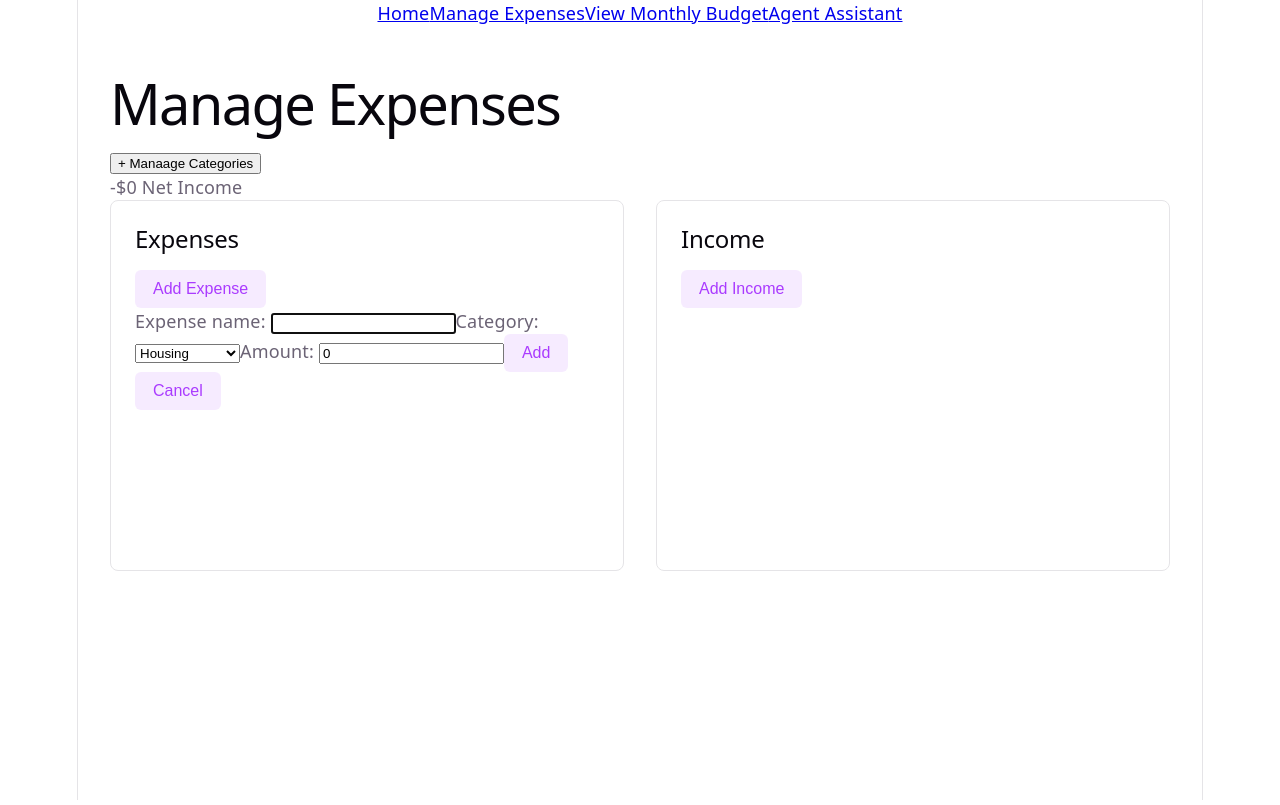
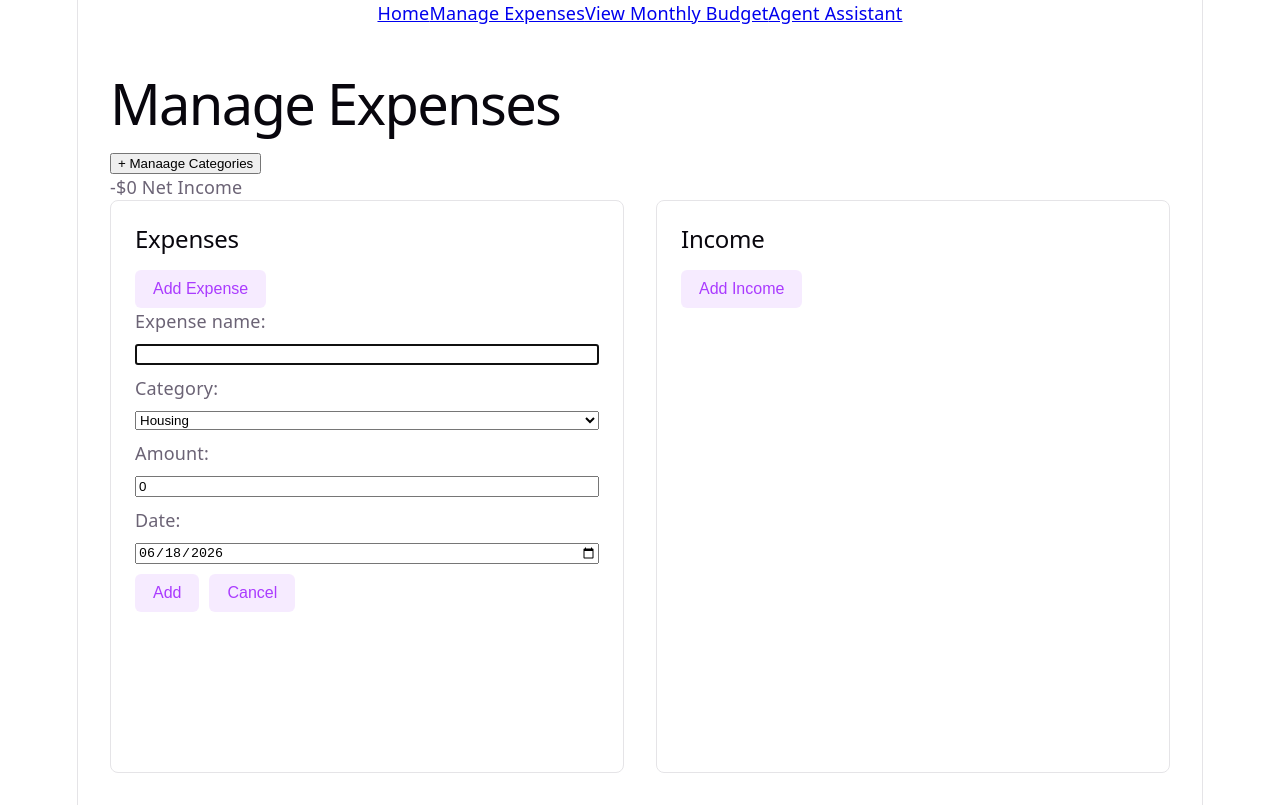
Before and after one commit to Ethan1440/budget_tracker, a React app in the folder frontend/: page /manage-expenses in a window 1280 px wide. Both pictures are taken after a click on the button "Add Expense". Built offline with nearby package versions, Linux system fonts and the light colour scheme; the HTML template or start-up script is replaced by a standard one.

Commit message:
added date to income/expense items. organized layout of add expense/income to be vertical

```diff
--- a/frontend/src/components/addItemButton.jsx
+++ b/frontend/src/components/addItemButton.jsx
@@ -7,15 +7,18 @@ function AddItemButton({ type, categories, onAdd }) {
     const [name, setName] = useState(''); //State to control the (expense/income)name input value. defaults to empty string.
     const [category, setCategory] = useState(categories[0] ?? ''); //State to control the category input value. defaults to first item in categories array or empty string when categories is null.
     const [amount, setAmount] = useState(0.0); //State to control the amount input value. defaults` to empty string.
+    const [date, setDate] = useState(new Date().toISOString().split('T')[0]); //State to control the date input value. defaults to current date.
+
 
     const handleSubmit = (e) => {
         e.preventDefault();
-        onAdd(type, name, amount, category); //store state data in ManageExpenses using .addExpense_addIncome
+        onAdd(type, name, amount, category, date); //store state data in ManageExpenses using .addExpense_addIncome
 
         //reset the form
         setName('');
         setCategory(categories[0] ?? '');
         setAmount('');
+        setDate(new Date().toISOString().split('T')[0]);
         setFormOpen(false);
 
     } //TODO: Implement the form submission logic
@@ -31,8 +34,8 @@ function AddItemButton({ type, categories, onAdd }) {
         <div className="add-item-container">
             <button className={`manage-expenses-add-${type}`} onClick={() => setFormOpen(true)}>{type === 'income' ? ('Add Income') : type === 'expense' ? ('Add Expense') : ('Error Invalid type prop')}</button>
             {isFormOpen && (
-                <div className="add-item-form-container">
-                    <form onSubmit={handleSubmit}>
+                <div className="add-item-form-container" style={{ display: "flex", flexDirection: "column", gap: "10px" }}>
+                    <form onSubmit={handleSubmit} style={{ display: "flex", flexDirection: "column", gap: "10px" }}>
                         <label htmlFor="expense-input">{type === 'income' ? ('Income name: ') : type === 'expense' ? ('Expense name: ') : ('Error Invalid type prop')}</label>
                         <input id="expense-input" type="text" value={name} onChange={(e) => setName(e.target.value)} required autoFocus />
                         <label htmlFor="category-input">Category: </label>
@@ -43,8 +46,12 @@ function AddItemButton({ type, categories, onAdd }) {
                         </select>
                         <label htmlFor="amount-input">Amount: </label>
                         <input id="amount-input" type="number" value={amount} onChange={(e) => setAmount(e.target.value)} required />
-                        <button type="submit">Add</button>
-                        <button type="button" onClick={handleCancel}>Cancel</button>
+                        <label htmlFor="date-input">Date: </label>
+                        <input id="date-input" type="date" value={date} onChange={(e) => setDate(e.target.value)} required />
+                        <div style={{ display: "flex", flexDirection: "row", gap: "10px" }}>
+                            <button type="submit">Add</button>
+                            <button type="button" onClick={handleCancel}>Cancel</button>
+                        </div>
                     </form>
                 </div>
             )}
--- a/frontend/src/pages/ManageExpenses.jsx
+++ b/frontend/src/pages/ManageExpenses.jsx
@@ -15,9 +15,9 @@ function ManageExpenses() {
     const addExpense_addIncome = (type, name, amount, category) => {
         //validate the category exists in income or expense categories
         if (type === 'expense' && expenseCategories.includes(category)) {
-            setExpense([...expenses, { name, amount, category }]); //...expenses is the state of expenses before the new expense is added. then the update function is called and the new item added to the state var.
+            setExpense([...expenses, { name, amount, category, date }]); //...expenses is the state of expenses before the new expense is added. then the update function is called and the new item added to the state var.
         } else if (type === 'income' && incomeCategories.includes(category)) {
-            setIncome([...income, { name, amount, category }]);
+            setIncome([...income, { name, amount, category, date }]);
         } else {
             alert('Invalid type. Please use "expense" or "income".');
             return;
@@ -76,7 +76,7 @@ function ManageExpenses() {
                     <ul className="expenses-list">
                         {expenses.map(expense => { //reads income state and maps each item to a list. just name now for testing
                             return (
-                                <li key={expense.name}>${expense.amount} - {expense.category}: {expense.name}
+                                <li key={expense.name}>${expense.amount} - {expense.category}: {expense.name} - {expense.date}
                                     <buttton onClick={() => removeExpense_removeIncome('expense', expense.name)}>X</buttton>
                                 </li>
                             )
@@ -89,7 +89,7 @@ function ManageExpenses() {
                     <ul className="income-list">
                         {income.map(income => { //reads income state and maps each item to a list. just name now for testing
                             return (
-                                <li key={income.name}>${income.amount} - {income.category}: {income.name}
+                                <li key={income.name}>${income.amount} - {income.category}: {income.name} - {income.date}
                                     <buttton onClick={() => removeExpense_removeIncome('income', income.name)}>X</buttton>
                                 </li>
                             )
```
Also changed, not shown: 1 other file (tests, documents, lock files or other folders).
